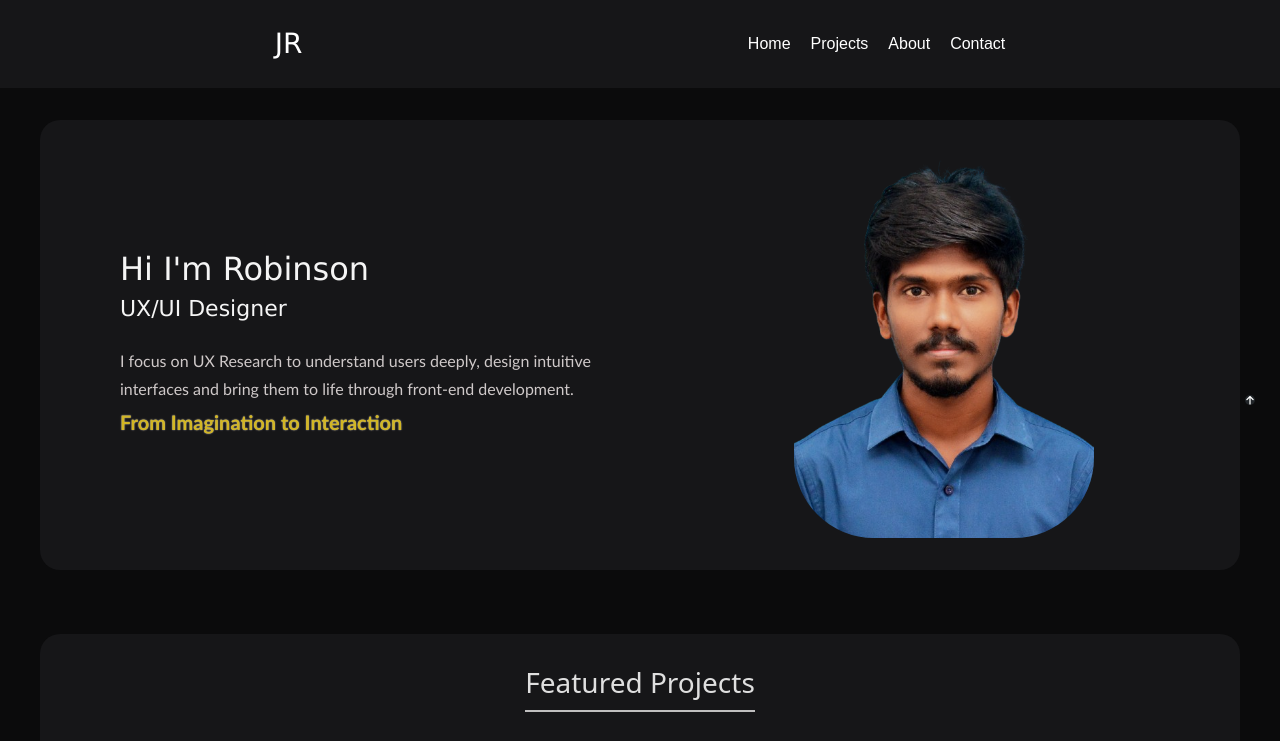
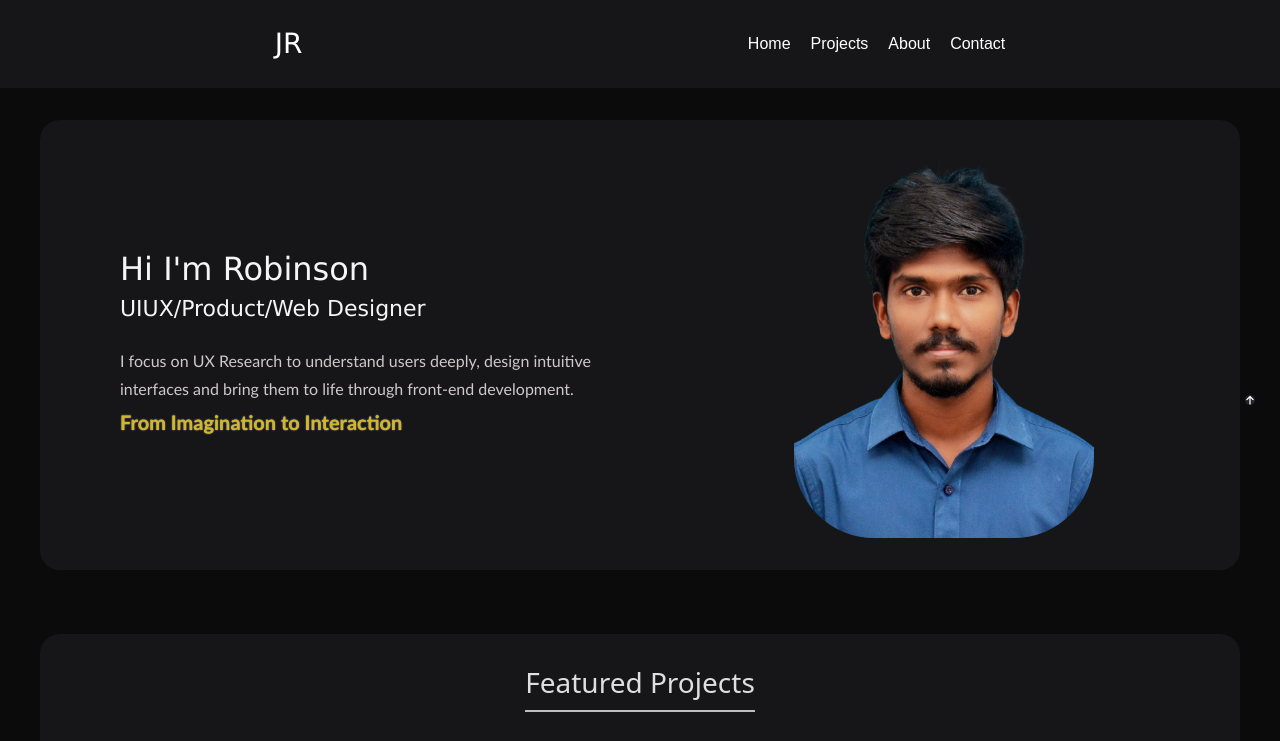
Before and after one commit to Robinson29322/Portfolio, a plain HTML site: page index.html in a window 1280 px wide. Shown: the top 741 px of the page. Drawn offline with nearby package versions, Linux system fonts and the light colour scheme.

Commit message:
Update index.html

```diff
--- a/index.html
+++ b/index.html
@@ -40,7 +40,7 @@
 
             <div class="text-div">
                 <h1>Hi I'm Robinson</h1>
-                <h3>UX/UI Designer</h3>
+                <h3>UIUX/Product/Web Designer</h3>
                 <p class="mt-4">
                 I focus on UX Research to understand
                 users deeply, design intuitive interfaces and
```
